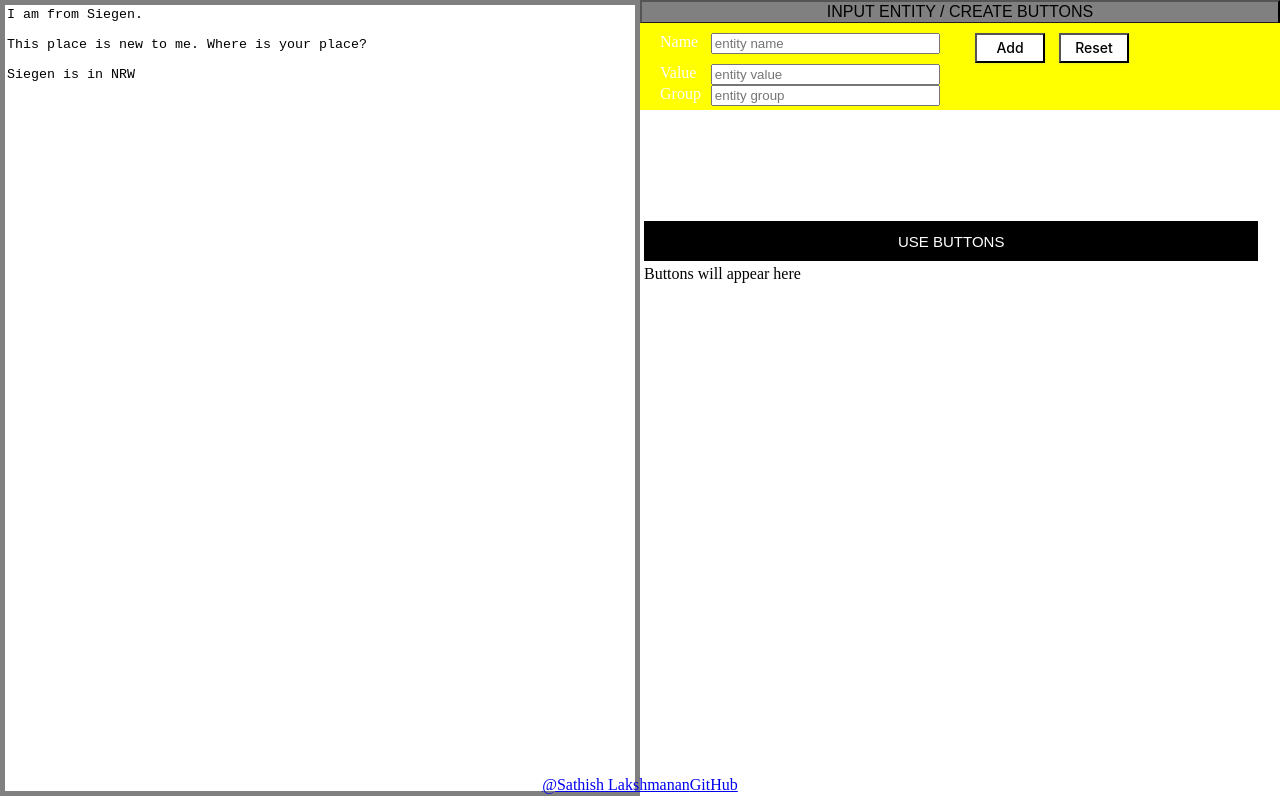
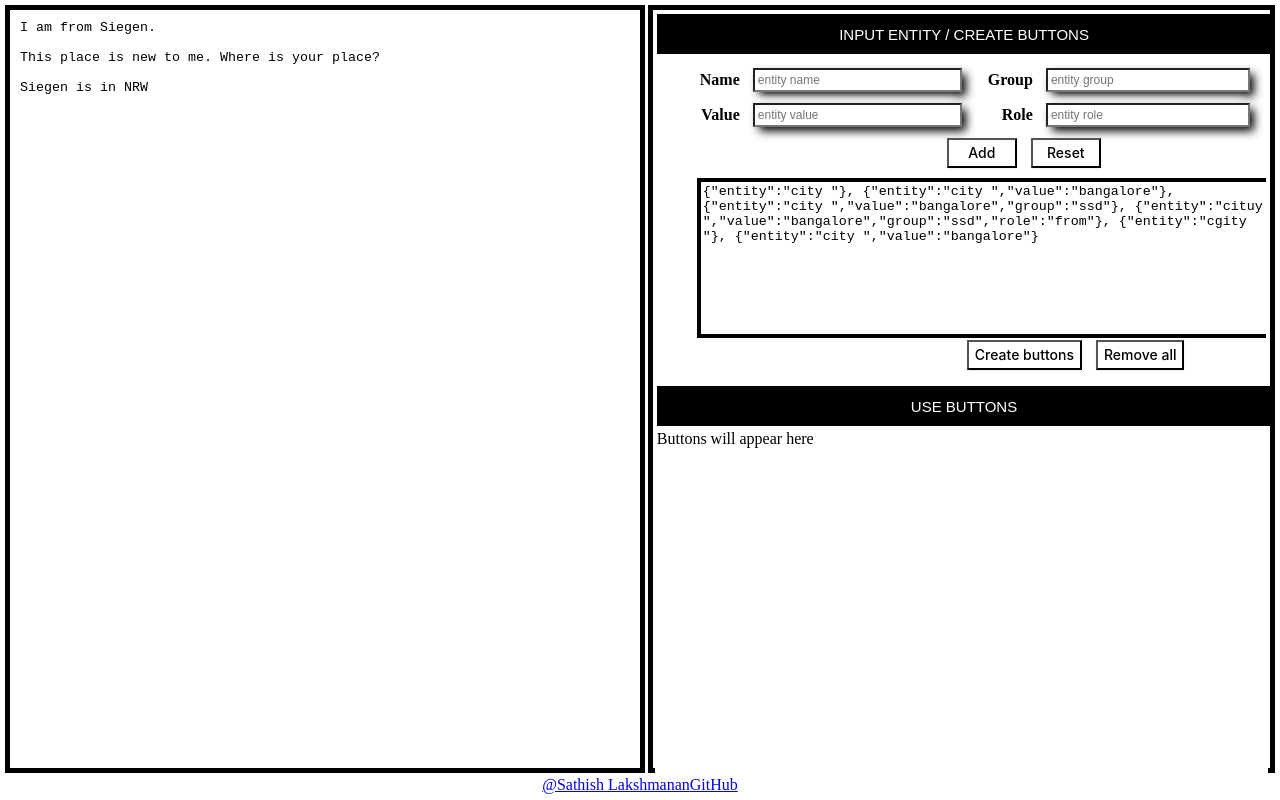
Before and after one commit to sathishlakshmanan/rasa-training-data-annotator, a plain HTML site: page index.html in a window 1280 px wide. Drawn offline with Linux system fonts and the light colour scheme.

Commit message:
changed the container layout along with the form layout

```diff
--- a/css/index.css
+++ b/css/index.css
@@ -46,75 +46,118 @@ body {
     position: fixed;
     top: 0;
     left: 0;
-  right: 50%;
-  bottom: 0;
+    height: 96vh;
+    width: 50vw;
+    margin: 5px;
     background-color: white;
-  overflow: auto; /* Enable scrolling within the left container if needed */
-}
-
-.right {
-  display: grid;
-  /* grid-template-rows: 1fr 1fr; */
-  position: fixed;
-  top: 0;
-  left: 50%;
-  right: 0;
-  bottom: 0;
-}
-
-.right-up {
-  grid-template-rows: 1.5fr 2fr;
-  /* position: relative; */
-  background-color: #edd38c;
-  height: 100%;
-  border: 5px solid pink;
-}
-
-.right-down {
-  /* position: relative; */
-  background-color: #8c7d54;
-  height: 100%;
+    overflow: auto;
     border: 5px solid black;
-  overflow: hidden;
 }
 
 #textarea-left {
     resize: none;
-  height: 99.5%; /* Subtract the border width from the height */
+    height: 99%;
     width: 100%;
-  border: 5px solid gray;
-  box-sizing: border-box;
-}
-.create-entity {
-  background: gray;
-  height: 65%;
-  width: 95%;
-  margin-left: 20px;
-  margin-right: 10px;
-  position: relative;
-  overflow: auto;
+    padding: 10px;
+    border: none;
+    outline: none;
+    border-radius: 0;
+    overflow-y: auto;
 }
 
-.create-entity-inner {
-  width: 100%;
-  height: 90%;
-  margin: 0 auto;
+.right {
+    display: flex;
+    flex-direction: column;
+    position: fixed;
+    height: 96vh;
+    width: 49vw;
+    margin: 5px;
+    top: 0;
+    right: 0;
+    background-color: white;
+    border: 5px solid black;
 }
 
-.create-entity-buttons {
-  text-align: center;
+.righthaha {
+    margin: 2px;
 }
 
-#create-buttons {
-  margin-right: 20px;
+.title {
+    background-color: black;
+    color: white;
+    cursor: pointer;
+    height: 5vh;
+    width: 48vw;
+    border: 3px solid black;
+    text-align: center;
+    font-size: 15px;
 }
 
-form {
+.toggle, .title:hover {
+    background-color: #1a1d24;
+}
+
+.content {
+    font-size: 1 rem;
+    height: 50vh;
+    overflow: hidden;
+}
+
+.righthaha.content {
+    background: white;
+    height: 40vh;
+    opacity: 1;
+    color: #fff;
+    transform-origin: top;
+    border: none;
+}
+
+.righthaha.content.toggle {
+    height: 0;
+    padding: 0;
+    opacity: 0;
+    transform: scaleY(0);
+}
+
+#entity-form {
+    display: grid;
+    color: black;
+    grid-template-rows: 2fr 1fr;
+    grid-gap: 10px;
+    margin: 10px 0px 10px 20px;
+}
+
+/* label { */
+/*     grid-column: 1/2; */
+/* } */
+/*  */
+/* input,  */
+/* button { */
+/*     grid-column: 2/3; */
+/* } */
+
+label {
+    float: right;
+    margin-right: 10px;
+    padding: 3px;
+    color: black;
+    font-weight: bold;
+}
+
+input {
+    padding: 3px;
+    box-shadow:  5px 5px 10px -1px black, -5px -5px 10px -1px white;
+    font-size: 12px;
+    font-weight: 400;
+    width: 300px;
+    margin-right: 50px;
+}
+
+.maincolumn {
     display: grid;
     grid-template-columns: 1fr 1fr;
-  grid-gap: 10px;
-  margin: 10px 0px 10px 20px;
-  /* margin-right: 20px; */
+    width: 45vw;
+    margin-left: 20px;
 }
 
 .column1 {
@@ -129,116 +172,65 @@ form {
     row-gap: 10px;
 }
 
-.submit-entity {
-  grid-column: 1/3;
-  grid-row: 2/3;
-  text-align: center;
+/* .add-entity-collection { */
+/*     display: inline; */
+/*     grid-template-columns: 1fr 1fr; */
+/*     position: relative; */
+/*     margin-left: 80px; */
+/*     width: 15vw; */
+/*     text-align: center; */
+/* } */
+/*  */
+
+.add-entity-collection {
+    width: 45vw;
+    margin-left: 20px;
+    padding-left: 250px;
 }
+
+.needed {
+    display: inline-block;
+}
+
+.create-entity {
+    height: 25vh;
+    width: 45vw;
+    position: relative;
+    margin-left: 40px;
+    overflow: auto;
+    /* remove border and overflow-x later  */
+    overflow-x: hidden;
+}
+
+.create-entity-text {
+    height: 20vh;
+    width: 45vw;
+    /* margin: 0 auto; */
+}
+
+
+.create-entity-buttons {
+    width: 40vw;
+    margin-top: 2px;
+    margin-left: 20px;
+    padding-left: 250px;
+}
+
+/* #create-buttons { */
+/*   margin-right: 20px; */
+/* } */
 
 #textarea-right {
     resize: none;
     height: 100%;
     width: 100%;
-  /* border: 2px solid gray; */
-  box-sizing: border-box;
+    border: 4px solid black;
 }
 
-.entity-buttons-title {
-  text-align: center;
-  padding: 5px;
-}
-
-/* trying out this css after the point of no return. this was working properly  */
-/* .entity-buttons-buttons { */
-/*   height: 100%; */
-/*   width: 100%; */
-/*   padding: 0px 10px 30px; */
-/*   text-align: left; */
-/*   overflow: auto; */
+/* .entity-buttons-title { */
+/*   text-align: center; */
+/*   padding: 5px; */
 /* } */
-
-/* ----------- point of no return */
-
-/* .collapsible { */
-/*   background-color: #79a8d1; */
-/*   color: white; */
-/*   cursor: pointer; */
-/*   padding: 18px; */
-/*   width: 100%; */
-/*   border: none; */
-/*   text-align: left; */
-/*   outline: none; */
-/*   font-size: 15px; */
-/* } */
-/*  */
-/* .active, .collapsible:hover { */
-/*   background-color: #395873; */
-/* } */
-/*  */
-/* .collapsible:after { */
-/*   content: '\002B'; */
-/*   color: white; */
-/*   font-weight: bold; */
-/*   float: right; */
-/*   margin-left: 5px; */
-/* } */
-/*  */
-/* .active:after { */
-/*   content: "\2212"; */
-/* } */
-
-/* .content { */
-/*   padding: 0 18px; */
-/*   max-height: 0; */
-/*   overflow: hidden; */
-/*   transition: max-height 0.2s ease-out; */
-/*   background-color: #f1f1f1; */
-/* } */
-/*  */
-
-.title {
-    background-color: #79a8d1;
-    width: 100%;
-    border-bottom: 1px solid #1f1f1f;
-    background: gray;
-    font-size: 1rem;
-}
-
-.content {
-    font-size: 1 rem;
-    height: 50%;
-    overflow: hidden;
-}
-.righthaha.title {
-    cursor: pointer;
-}
-
-/* .righthaha.title:after { */
-/*   content: '\002B'; */
-/*   color: white; */
-/*   font-weight: bold; */
-/*   float: right; */
-/*   margin-left: 5px; */
-/* } */
-
-.righthaha.content {
-    background: yellow;
-    height: 40%;
-    opacity: 1;
-    color: #fff;
-    transform-origin: top;
-}
-
-.righthaha.content.toggle {
-    height: 0;
-    padding: 0;
-    opacity: 0;
-    transform: scaleY(0);
-}
-
-.righthaha.title.hover + .righthaha.content {
-    opacity: 0;
-}
 
 .footerhaha {
     margin: 2px;
```
Lines whose indentation alone changed are shown as unchanged.
